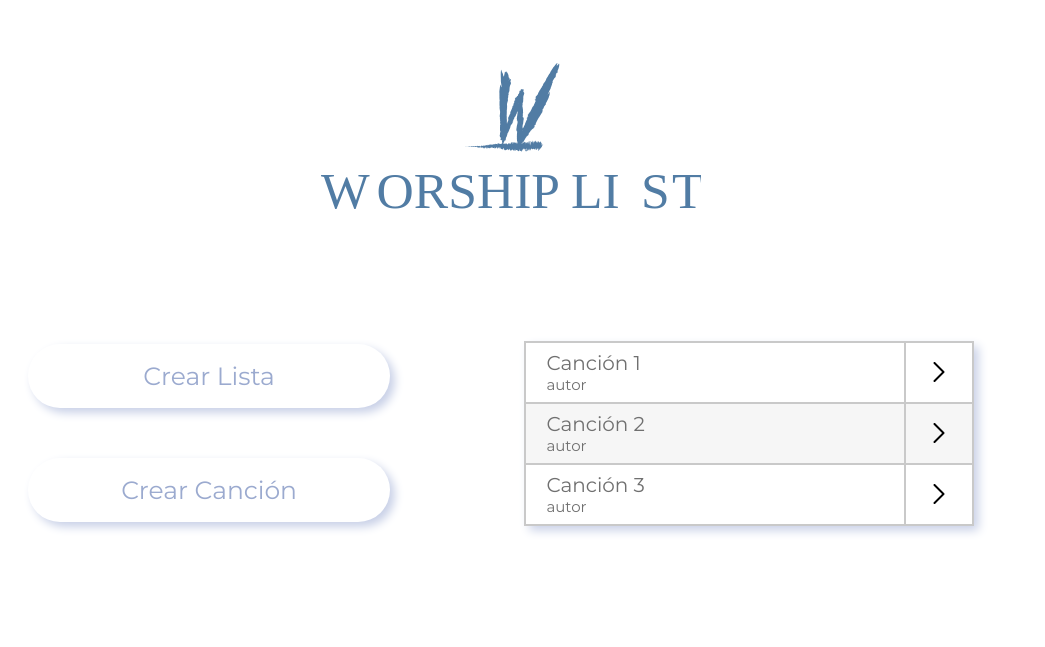
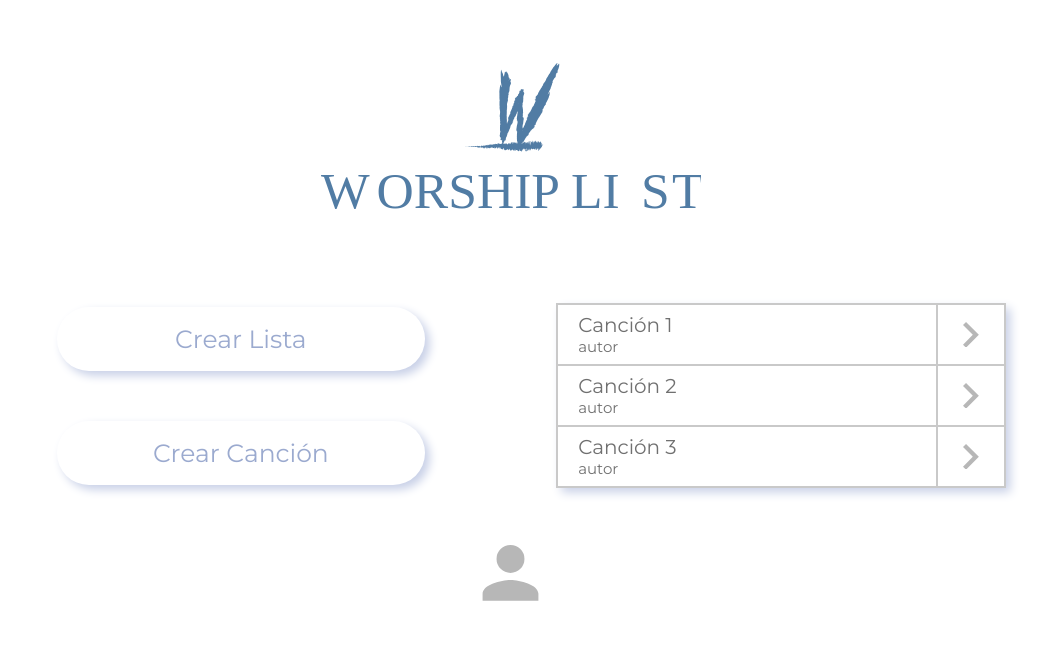
Before and after one commit to JosueCastro06/Proy_WorshipList, a PHP site: page / in a window 1280 px wide. Shown: the top 647 px of the page, without its empty margins (129-1174 px from the left). Run offline with PHP 8.4, Linux system fonts and the light colour scheme.

Commit message:
Union Repo Anterios 2.0

```diff
--- a/css/index.css
+++ b/css/index.css
@@ -77,7 +77,7 @@
 
 .botones_tabla-container {
 
-    margin: 5% 5%;
+    margin: 2% 5% 0% 5%;
     display: flex;
 
 }
@@ -87,6 +87,8 @@
     margin-left: 5%;
     display: block;
     align-self: center;
+    width: 50%;
+    text-align: -webkit-center;
 
 }
 
@@ -145,10 +147,11 @@
 
     align-self: center;
     display: block;
-    width: 100%;
     margin: 5%;
     text-align: -webkit-center;
     animation: tableanima 2s;
+    width: 50%;
+    transition: 1s ease-in-out;
 
   }
 
@@ -173,6 +176,8 @@ td, th {
     border: 2px solid #C9C9C9;
     text-align: center;
     padding: 8px;
+    background-color: #fff;
+
   }
 
 .table-title{
@@ -191,12 +196,68 @@ tr:nth-child(even) {
 
   }
 
-  /*___ANIMACIÓN___*/
+.next-btn{
+    width: 20px;
+    transition: 0.2s linear;
+}
+
+.next-btn:hover{
+
+    fill: var(--primary);
+
+}
+
+  /*___ANIMACIÓN___TABLA___*/
 
 @keyframes tableanima {
 
     0%{opacity: 0%;}
-    60%{opacity: 0%;}
+    70%{opacity: 0%;}
+    100%{opacity: 100%;}
+
+}
+
+/*________NOSOTROS________CLASE: ABOUT___________*/
+
+.About{
+
+
+
+}
+
+.About-container{
+
+    text-align: center;
+
+}
+
+.About-img{
+
+    height: 100px;
+    animation: aboutanima 2s;
+    transition: 0.5s ease;
+
+}
+
+.About-img:hover{
+
+    fill: var(--primary);
+
+}
+
+
+.About{
+
+
+
+}
+
+/*___ANIMACIÓN____*/
+
+@keyframes aboutanima{
+
+    0%{opacity: 0%;}
+    80%{opacity: 0%;}
     100%{opacity: 100%;}
 
 }
@@ -209,7 +270,7 @@ tr:nth-child(even) {
     .botones_tabla-container{
 
         display: block;
-        margin: 0%;
+        margin: 0% 0 0% 0;
 
     }
 
@@ -217,13 +278,15 @@ tr:nth-child(even) {
 
         margin: 10% 0 8% 0;
         text-align: -webkit-center;
+        width: 100%;
 
 
     }
 
     .table-container{
 
-        margin: 0%;
+        margin: 0% 0 5% 0;
+        width: 100%;
 
 
     }
--- a/presentacion/inicio.php
+++ b/presentacion/inicio.php
@@ -20,15 +20,21 @@
 
                 <tr>
                     <td class="table-title">Canción 1<br><p style="font-size: 15px; margin: 0;">autor</p></td>
-                    <td class="ir-cancion"><a href="#"><img src="img/next.svg" style="width: 20px;"></a></td>
+                    <td class="ir-cancion"><a href="#"><svg xmlns="http://www.w3.org/2000/svg" width="15.869" height="25.699" viewBox="0 0 15.869 25.699">
+                        <path class="next-btn" id="Icon_material-navigate-next" data-name="Icon material-navigate-next" d="M15.9,9l-3.02,3.02,9.808,9.83-9.808,9.83L15.9,34.7,28.754,21.849Z" transform="translate(-12.885 -9)" fill="#b7b7b7"/>
+                      </svg></a></td>
                 </tr>
                 <tr>
                     <td class="table-title">Canción 2<br><p style="font-size: 15px; margin: 0;">autor</p></td>
-                    <td class="ir-cancion"><a href="#"><img src="img/next.svg" style="width: 20px;"></a></td>
+                    <td class="ir-cancion"><svg xmlns="http://www.w3.org/2000/svg" width="15.869" height="25.699" viewBox="0 0 15.869 25.699">
+                        <path class="next-btn" id="Icon_material-navigate-next" data-name="Icon material-navigate-next" d="M15.9,9l-3.02,3.02,9.808,9.83-9.808,9.83L15.9,34.7,28.754,21.849Z" transform="translate(-12.885 -9)" fill="#b7b7b7"/>
+                      </svg></a></td>
                 </tr>
                 <tr>
                     <td class="table-title">Canción 3<br><p style="font-size: 15px; margin: 0;">autor</p></td>
-                    <td class="ir-cancion"><a href="#" ><img src="img/next.svg" style="width: 20px;"></img></a></td>
+                    <td class="ir-cancion"><a href="#" ><svg xmlns="http://www.w3.org/2000/svg" width="15.869" height="25.699" viewBox="0 0 15.869 25.699">
+                        <path class="next-btn" id="Icon_material-navigate-next" data-name="Icon material-navigate-next" d="M15.9,9l-3.02,3.02,9.808,9.83-9.808,9.83L15.9,34.7,28.754,21.849Z" transform="translate(-12.885 -9)" fill="#b7b7b7"/>
+                      </svg></img></a></td>
                 </tr>
 
             </table>
@@ -36,3 +42,24 @@
         </div>
 
     </div>
+
+    <footer class="About-container"><a class="About" href="###">
+        <!--<img class="About-img" src="img/Nosotros_icono.svg">-->
+        <svg xmlns="http://www.w3.org/2000/svg" width="148" height="102.817" viewBox="0 0 148 102.817">
+            <g id="Grupo_20" data-name="Grupo 20" transform="translate(-1707 -940.183)">
+              <!--<text id="Nosotros" transform="translate(1781 1035)" fill="#9d9d9d" font-size="33" font-family="Montserrat-Regular, Montserrat"><tspan x="-73.689" y="0">Nosotros</tspan></text>-->
+              <path class="About-img" id="Icon_ionic-md-person" data-name="Icon ionic-md-person" d="M32.408,32.408A13.954,13.954,0,1,0,18.454,18.454,13.995,13.995,0,0,0,32.408,32.408Zm0,6.977C23.164,39.385,4.5,44.1,4.5,53.34v6.977H60.317V53.34C60.317,44.1,41.653,39.385,32.408,39.385Z" transform="translate(1748.092 935.683)" fill="#b7b7b7"/>
+            </g>
+        </svg></a></footer>
+
+<!--________SVG DEL NOSOTROS______!!!!
+
+    <svg xmlns="http://www.w3.org/2000/svg" width="148" height="102.817" viewBox="0 0 148 102.817">
+        <g id="Grupo_20" data-name="Grupo 20" transform="translate(-1707 -940.183)">
+          <text id="Nosotros" transform="translate(1781 1035)" fill="#9d9d9d" font-size="33" font-family="Montserrat-Regular, Montserrat"><tspan x="-73.689" y="0">Nosotros</tspan></text>
+          <path id="Icon_ionic-md-person" data-name="Icon ionic-md-person" d="M32.408,32.408A13.954,13.954,0,1,0,18.454,18.454,13.995,13.995,0,0,0,32.408,32.408Zm0,6.977C23.164,39.385,4.5,44.1,4.5,53.34v6.977H60.317V53.34C60.317,44.1,41.653,39.385,32.408,39.385Z" transform="translate(1748.092 935.683)" fill="#b7b7b7"/>
+        </g>
+      </svg>
+-->
+
+    </div>
```
Also changed, not shown: img/Nosotros_icono.svg (added), img/next.svg.
